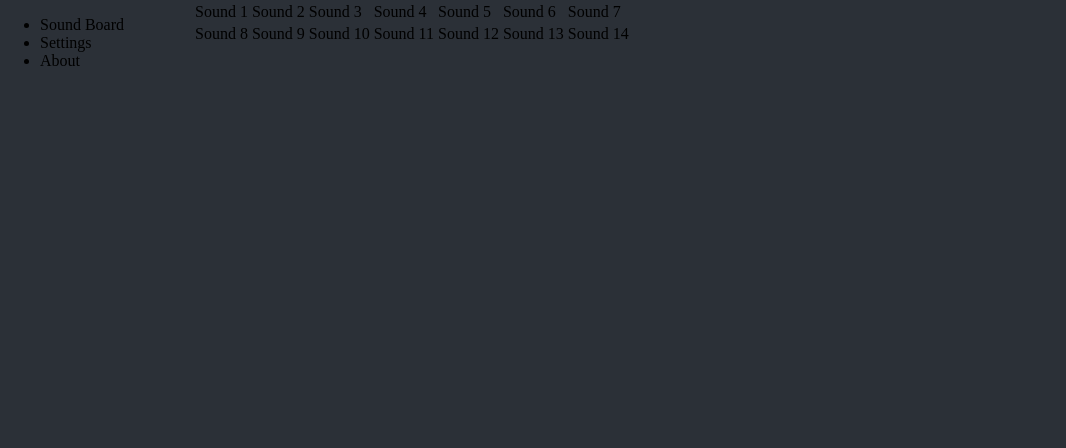
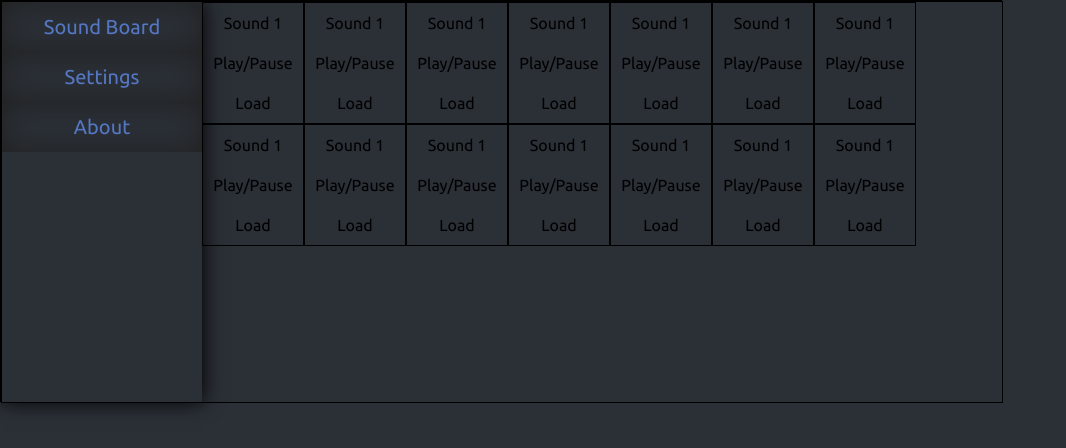
Before and after one commit to DeekyJay/SoundwaveInteractive, a website: page index.html in a window 1280 px wide. Shown: the whole page, without its empty margins (0-1066 px from the left). Drawn offline with Linux system fonts and the light colour scheme.

Commit message:
Implemented Grunt and applied basic styling

```diff
--- a/Gruntfile.js
+++ b/Gruntfile.js
@@ -0,0 +1,45 @@
+module.exports = function(grunt) {
+  require('jit-grunt')(grunt);
+
+  grunt.initConfig({
+    less: {
+      development: {
+        options: {
+          compress: true,
+          yuicompress: true,
+          optimization: 2
+        },
+        files: {
+          "css/main.css": "less/main.less" // destination file and source file
+        }
+      }
+    },
+    watch: {
+      styles: {
+        files: ['less/**/*.less'], // which files to watch
+        tasks: ['less'],
+        options: {
+          nospawn: true
+        }
+      }
+    },
+    browserSync: {
+      dev: {
+        bsFiles: {
+          src : [
+              'css/*.css',
+              '*.html'
+          ]
+        },
+        options: {
+          watchTask: true,
+          server: './'
+        }
+      }
+    }
+  });
+
+  grunt.loadNpmTasks('grunt-browser-sync');
+
+  grunt.registerTask('default', ['less', 'browserSync', 'watch']);
+};
--- a/index.html
+++ b/index.html
@@ -3,7 +3,7 @@
   <head>
     <meta charset="UTF-8">
     <title>Beam Soundly Interactive</title>
-    <link rel="stylesheet" type="text/css" href="styles/main.css">
+    <link rel="stylesheet" type="text/css" href="css/main.css">
   </head>
   <body>
     <div id="main">
@@ -21,28 +21,82 @@
         </ul>
       </div>
       <div id="content">
-        <table>
-          <tbody>
-              <tr>
-                <td>Sound 1</td>
-                <td>Sound 2</td>
-                <td>Sound 3</td>
-                <td>Sound 4</td>
-                <td>Sound 5</td>
-                <td>Sound 6</td>
-                <td>Sound 7</td>
-              </tr>
-              <tr>
-                <td>Sound 8</td>
-                <td>Sound 9</td>
-                <td>Sound 10</td>
-                <td>Sound 11</td>
-                <td>Sound 12</td>
-                <td>Sound 13</td>
-                <td>Sound 14</td>
-              </tr>
-          </tbody>
-        </table>
+        <div id="soundboard">
+          <div class="row">
+            <div id='sound1' class='sound'>
+                <span>Sound 1</span>
+                <span>Play/Pause</span>
+                <span>Load</span>
+            </div>
+            <div id='sound1' class='sound'>
+                <span>Sound 1</span>
+                <span>Play/Pause</span>
+                <span>Load</span>
+            </div>
+            <div id='sound1' class='sound'>
+                <span>Sound 1</span>
+                <span>Play/Pause</span>
+                <span>Load</span>
+            </div>
+            <div id='sound1' class='sound'>
+                <span>Sound 1</span>
+                <span>Play/Pause</span>
+                <span>Load</span>
+            </div>
+            <div id='sound1' class='sound'>
+                <span>Sound 1</span>
+                <span>Play/Pause</span>
+                <span>Load</span>
+            </div>
+            <div id='sound1' class='sound'>
+                <span>Sound 1</span>
+                <span>Play/Pause</span>
+                <span>Load</span>
+            </div>
+            <div id='sound1' class='sound'>
+                <span>Sound 1</span>
+                <span>Play/Pause</span>
+                <span>Load</span>
+            </div>
+          </div>
+          <div class="row">
+            <div id='sound1' class='sound'>
+                <span>Sound 1</span>
+                <span>Play/Pause</span>
+                <span>Load</span>
+            </div>
+            <div id='sound1' class='sound'>
+                <span>Sound 1</span>
+                <span>Play/Pause</span>
+                <span>Load</span>
+            </div>
+            <div id='sound1' class='sound'>
+                <span>Sound 1</span>
+                <span>Play/Pause</span>
+                <span>Load</span>
+            </div>
+            <div id='sound1' class='sound'>
+                <span>Sound 1</span>
+                <span>Play/Pause</span>
+                <span>Load</span>
+            </div>
+            <div id='sound1' class='sound'>
+                <span>Sound 1</span>
+                <span>Play/Pause</span>
+                <span>Load</span>
+            </div>
+            <div id='sound1' class='sound'>
+                <span>Sound 1</span>
+                <span>Play/Pause</span>
+                <span>Load</span>
+            </div>
+            <div id='sound1' class='sound'>
+                <span>Sound 1</span>
+                <span>Play/Pause</span>
+                <span>Load</span>
+            </div>
+          </div>
+        </div>
       </div>
     </div>
   </body>
--- /dev/null
+++ b/less/main.less
@@ -0,0 +1,64 @@
+@font-face {
+    font-family: Ubuntu;
+    src: url(fonts/Ubuntu-R.ttf);
+}
+
+html, body {
+  background-color: #2b3037;
+  margin: 0;
+  padding: 0;
+  height: 400px;
+  width: 1000px;
+  border: 1px solid black;
+  font-family: Ubuntu, sans-serif;
+}
+
+#main {
+  margin: 0;
+  padding: 0;
+  width: 100%;
+  height: 100%;
+}
+
+#nav {
+  float: left;
+  width: 200px;
+  height: 100%;
+  ul {
+    margin: 0;
+    padding: 0;
+    height: 100%;
+    list-style: none;
+    box-shadow: 1px 0px 20px black;
+    li {
+      font-size: 20px;
+      color: #5577C3;
+      line-height: 50px;
+      margin: 0 auto;
+      text-align: center;
+      box-shadow: 0px 0px 30px #202020 inset;
+    }
+  }
+}
+
+#content {
+  height: inherit;
+  margin-left: 200px;
+  #soundboard {
+    height: inherit;
+    margin: 0px;
+    .row {
+      width: 100%;
+      display: table-row;
+    }
+    .sound {
+      float: left;
+      width: 100px;
+      margin: 0px;
+      height: 50%;
+      border: 1px solid black;
+      text-align: center;
+      line-height: 40px;
+    }
+  }
+}
```
Also changed, not shown: package.json (+8 -7 lines), css/fonts/Ubuntu-R.ttf (added), css/main.css (added), styles/main.css (deleted).
